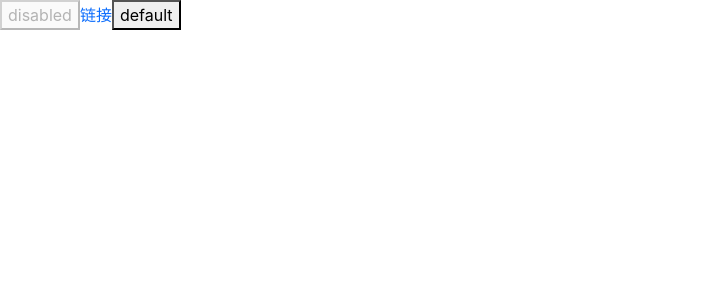
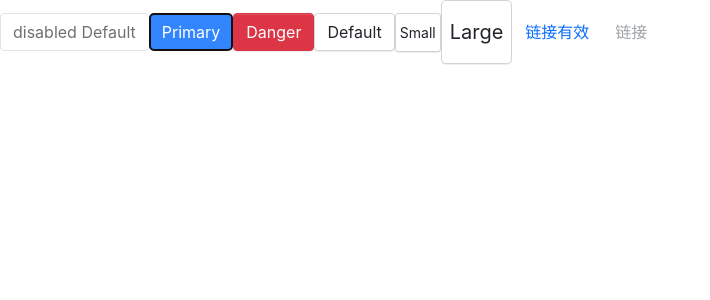
Before and after one commit to haixin-fang/starfish-ui, a React (Create React App) app: page / in a window 1280 px wide. Shown: the top 300 px of the page, without its empty margins (0-710 px from the left). Built offline with nearby package versions, Linux system fonts and the light colour scheme.

Commit message:
finish button style

```diff
--- a/src/App.tsx
+++ b/src/App.tsx
@@ -3,9 +3,14 @@
 const App = () => {
   return (
     <div>
-      <Button disabled>disabled</Button>
-      <Button btnType={ButtonType.Link} href="https://www.baidu.com">链接</Button>
-      <Button size={ButtonSize.Large} btnType={ButtonType.Danger}>default</Button>
+      <Button disabled>disabled Default</Button>
+      <Button btnType={ButtonType.Primary} autoFocus>Primary</Button>
+      <Button btnType={ButtonType.Danger}>Danger</Button>
+      <Button btnType={ButtonType.Default}>Default</Button>
+      <Button size={ButtonSize.Small}>Small</Button>
+      <Button size={ButtonSize.Large}>Large</Button>
+      <Button btnType={ButtonType.Link} href="https://www.baidu.com">链接有效</Button>
+      <Button btnType={ButtonType.Link} href="https://www.baidu.com" disabled>链接</Button>
     </div>
   );
 }
--- /dev/null
+++ b/src/components/Button/_style.scss
@@ -0,0 +1,65 @@
+.btn {
+    position: relative;
+    display: inline-block;
+    font-weight: $btn-font-weight;
+    line-height: $btn-line-height;
+    color: $body-color;
+    white-space: nowrap;
+    text-align: center;
+    vertical-align: middle;
+    background-image: none;
+    border: $btn-border-width solid transparent;
+    @include button-size($btn-padding-x, $btn-padding-y, $btn-font-size, $border-radius);
+    box-shadow: $btn-box-shadow;
+    cursor: pointer;
+    transition: $btn-transition;
+    &.disabled,
+    &[disabled] {
+        cursor: not-allowed;
+        opacity: $btn-disabled-opacity;
+        box-shadow: none;
+        > * {
+            pointer-events: none;
+        }
+    }
+}
+
+.btn-lg {
+    @include button-size($btn-padding-y-lg, $btn-padding-x-lg, $btn-font-size-lg, $btn-border-radius-lg);
+}
+
+.btn-sm {
+    @include button-size($btn-padding-y-sm, $btn-padding-x-sm, $btn-font-size-sm, $btn-border-radius-sm);
+}
+
+.btn-primary {
+    @include button-style($primary, $primary, $white)
+}
+
+.btn-danger {
+    @include button-style($danger, $danger, $white)
+}
+
+.btn-default {
+    @include button-style($white, $gray-400, $body-color, $white, $primary, $primary)
+}
+.btn-link {
+    font-weight: $btn-font-weight;
+    color: $btn-link-color;
+    text-decoration: $link-decoration;
+    box-shadow: none;
+    &:hover {
+        color: $btn-link-hover-color;
+        text-decoration: $link-hover-decoration;
+    }
+    &:focus,
+    &.focus {
+        text-decoration: $link-hover-decoration;
+        box-shadow: none;
+    }
+    &:disabled,
+    &.disabled {
+        color: $btn-link-disabled-color;
+        pointer-events: none;
+    }
+}
--- a/src/components/Button/button.tsx
+++ b/src/components/Button/button.tsx
@@ -1,4 +1,4 @@
-import React from 'react'
+import React, { ButtonHTMLAttributes, AnchorHTMLAttributes } from 'react'
 import classNames from 'classnames'
 
 export enum ButtonSize {
@@ -21,17 +21,21 @@
     href?: string;
     children: React.ReactNode
 }
-
-const Button: React.FC<BaseButtonProps> = (props) => {
+type NativeButtonProps = BaseButtonProps & ButtonHTMLAttributes<HTMLElement> // button标签上默认的属性，如autoFocus 各种事件
+type AnchorButtonProps = BaseButtonProps & AnchorHTMLAttributes<HTMLElement> // a标签合并自定义属性和默认属性
+export type ButtonProps = Partial<NativeButtonProps&AnchorButtonProps> // 里面的类型不一定都需要定义
+const Button: React.FC<ButtonProps> = (props) => {
     const {
         btnType,
         disabled,
         size,
         children,
-        href
+        href,
+        className,
+        ...restProps
     } = props
     // 所有的Button组件都有btn 类
-    const classes = classNames('btn', {
+    const classes = classNames('btn', className, {
         [`btn-${btnType}`]: btnType,
         // 如果key是动态变化的可以使用中括号来组成。
         // 只要用户传入了btnType，则设置用户传入的，否则使用默认
@@ -43,7 +47,8 @@
         return (
             <a
             className={classes}
-            href={href}>
+            href={href}
+            {...restProps}>
                 {children}
             </a>
         )
@@ -51,6 +56,7 @@
         return (
         <button
             className={classes}
+            {...restProps}
             disabled={disabled} //button里面自己就有disabled属性
         >{children}</button>
         )
--- /dev/null
+++ b/src/styles/_mixin.scss
@@ -0,0 +1,35 @@
+@mixin button-size($padding-x, $padding-y, $font-size, $border-radius){
+    padding: $padding-y $padding-x;
+    font-size: $font-size;
+    border-radius: $border-radius
+}
+
+@mixin button-style(
+    $background,
+    $border,
+    $color,
+    $hover-background: lighten($background, 7.5%), // 比第一个参数的颜色浅上7.5%
+    $hover-border: lighten($border, 10%),
+    $hover-color: $color
+){
+    color: $color;
+    background: $background;
+    border-color: $border;
+    &:hover{
+        color: $hover-color;
+        background: $hover-background;
+        border-color: $hover-border;
+    }
+    &:focus,
+    &.focus{
+        color: $hover-color;
+        background: $hover-background;
+        border-color: $hover-border;
+    }
+    &:disabled,
+    &.disabled{
+        color: $color;
+        background: $background;
+        border-color: $border;
+    }
+}
--- a/src/styles/index.scss
+++ b/src/styles/index.scss
@@ -2,3 +2,9 @@
 @import 'variables.scss';
 // layout
 @import 'reboot.scss';
+
+//mixin
+@import 'mixin';
+
+// button
+@import '../components/Button/style';
```
